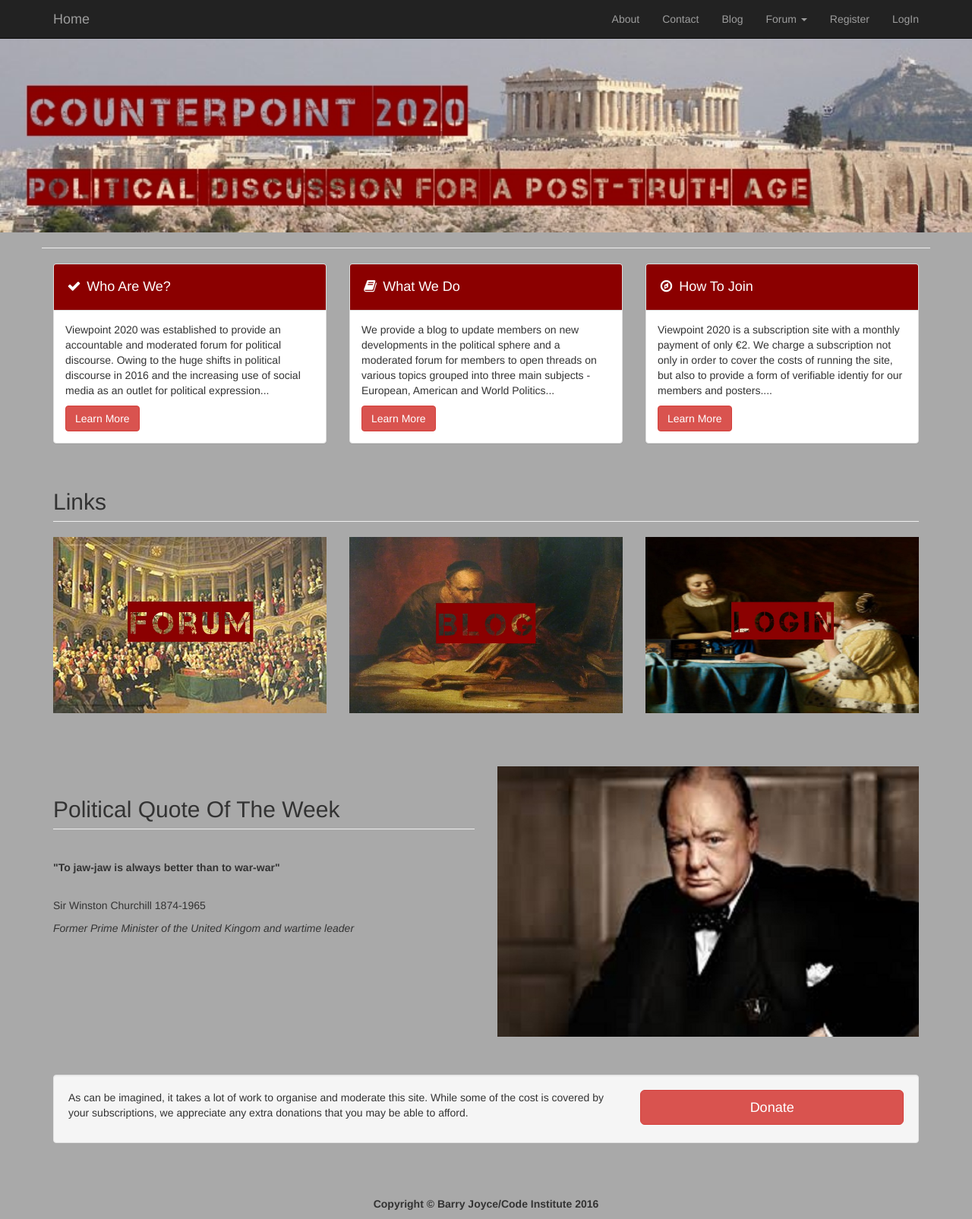
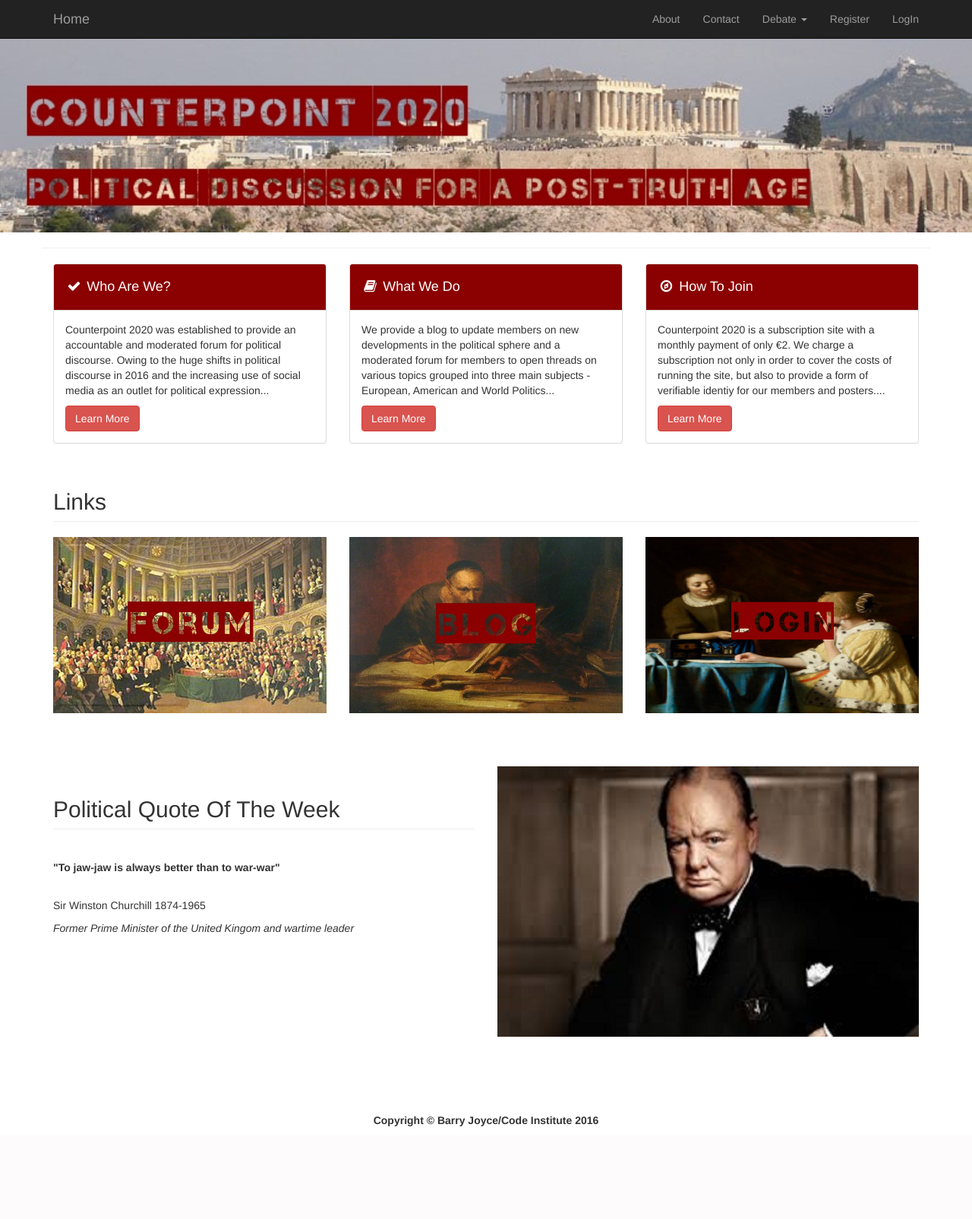
Before and after one commit to barryjohnjoyce/counterpoint2020, a Django app: page / in a window 1280 px wide. Shown: the whole page at 76% size. After the commit the page ends 1483 px from the top, so only its background shows below. Run offline with Django 3.2, Linux system fonts and the light colour scheme; some libraries are stand-ins or nearby versions.

Commit message:
Final formatting

```diff
--- a/Stream3Project/settings.py
+++ b/Stream3Project/settings.py
@@ -48,6 +48,7 @@ INSTALLED_APPS = [
     'threadsApp',
     'pollsApp',
     'django_gravatar',
+
     # 'storages',
 
 
--- a/Stream3Project/urls.py
+++ b/Stream3Project/urls.py
@@ -22,7 +22,6 @@ from .settings import MEDIA_ROOT
 from django.views.static import serve
 from threadsApp import views as forum_views
 import threadsApp
-
 
 urlpatterns = [
     url(r'^admin/', admin.site.urls),
@@ -55,4 +54,5 @@ urlpatterns = [
 
     # Poll Views
     url(r'^thread/vote/(?P<thread_id>\d+)/(?P<subject_id>\d+)/$', forum_views.thread_vote, name='cast_vote'),
+
 ]
--- a/static/css/blog.css
+++ b/static/css/blog.css
@@ -164,3 +164,8 @@ IMG.callaghanimage {
 .panelbackground{
     background: darkred;
 }
+
+.jumbotron{
+    font-size: 28px;
+    text-align: center;
+}
--- a/templates/base.html
+++ b/templates/base.html
@@ -54,7 +54,7 @@
 
 </head>
 
-<body style="background: darkgray">
+<body style="background: white">
 
 
     <!-- Navigation -->
@@ -81,26 +81,17 @@
                         <a href="{%  url 'contact'  %}">Contact</a>
                     </li>
 
-                    <li>
-                        <a href="{%  url 'blog'  %}">Blog</a>
-                    </li>
-
                     <li class="dropdown">
-                        <a href="" class="dropdown-toggle" data-toggle="dropdown">Forum <b class="caret"></b></a>
+                        <a href="" class="dropdown-toggle" data-toggle="dropdown">Debate <b class="caret"></b></a>
                         <ul class="dropdown-menu">
 
                             <li>
-                                <a href="{%  url 'forum'  %}">Forum Home</a><hr>
+                                <a href="{%  url 'forum'  %}">Forum</a><hr>
                             </li>
                             <li>
-                                <a href="forum/list_of_threads.html">American Politics</a>
+                                <a href="{%  url 'blog'  %}">Blog</a>
                             </li>
-                            <li>
-                                <a href="#">European Politics</a>
-                            </li>
-                            <li>
-                                <a href="#">World Politics</a>
-                            </li>
+
                         </ul>
                     </li>
 
@@ -120,7 +111,8 @@
     </nav>
 
         {% if messages %}
-            <div class="alert alert­success">
+
+            <div class="jumbotron">
                 <div class="messages">
                     {% for message in messages%}
                         {{message}}
--- a/templates/forum/list_of_threads.html
+++ b/templates/forum/list_of_threads.html
@@ -12,7 +12,7 @@
         <div class="row">
             <div class="col-lg-12">
                 <h1 class="page-header">{{ subject.name }}
-                    <small>Subheading</small>
+
                 </h1>
                 <ol class="breadcrumb" style="border: 5px solid darkred">
                     <li><a href="index.html">Home</a>
--- a/templates/index.html
+++ b/templates/index.html
@@ -21,7 +21,7 @@
                         <h4 class="whitefont"><i class="fa fa-fw fa-check whitefont"></i> Who Are We?</h4>
                     </div>
                     <div class="panel-body">
-                        <p>Viewpoint 2020 was established to provide an accountable and moderated forum for political
+                        <p>Counterpoint 2020 was established to provide an accountable and moderated forum for political
                         discourse. Owing to the huge shifts in political discourse in 2016 and the increasing use of
                         social media as an outlet for political expression...</p>
                         <a href="{%  url 'about'  %}" class="btn btn-danger">Learn More</a>
@@ -47,7 +47,7 @@
                         <h4 class="whitefont"><i class="fa fa-fw fa-compass whitefont"></i> How To Join</h4>
                     </div>
                     <div class="panel-body">
-                        <p>Viewpoint 2020 is a subscription site with a monthly payment of only €2. We charge a
+                        <p>Counterpoint 2020 is a subscription site with a monthly payment of only €2. We charge a
                         subscription not only in order to cover the costs of running the site, but also to provide a
                         form of verifiable identiy for our members and posters....</p>
                         <a href="#" class="btn btn-danger">Learn More</a>
@@ -107,18 +107,7 @@
 
         <br>
 
-        <!-- Donation Request Section -->
-        <div class="well">
-            <div class="row">
-                <div class="col-md-8">
-                    <p>As can be imagined, it takes a lot of work to organise and moderate this site. While some of the cost is covered by
-                    your subscriptions, we appreciate any extra donations that you may be able to afford.</p>
-                </div>
-                <div class="col-md-4">
-                    <a class="btn btn-lg btn-danger btn-block" href="#">Donate</a>
-                </div>
-            </div>
-        </div>
+
 
 
     </div>
--- a/templates/login.html
+++ b/templates/login.html
@@ -13,10 +13,10 @@
                 <h1 class="page-header">Log In
                     <small>Welcome Back!</small>
                 </h1>
-                <ol class="breadcrumb" style="border: solid 5px darkred">
+                <ol class="breadcrumb">
                     <li><a href="index.html">Home</a>
                     </li>
-                    <li class="active">Portfolio Item</li>
+                    <li class="active">Log In</li>
                 </ol>
             </div>
         </div>
```
Also changed, not shown: accountsApp/forms.py (+0 -25 lines), templates/register.html (+4 -4 lines), 1 other file.
